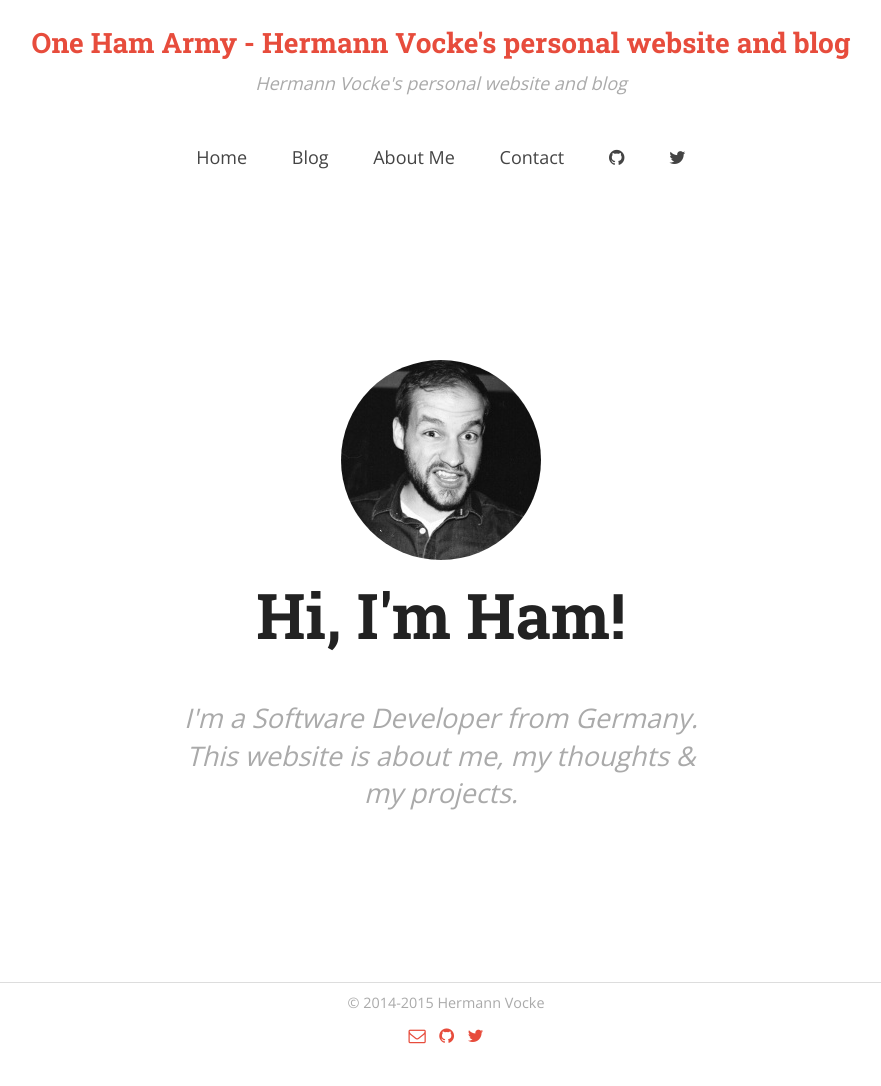
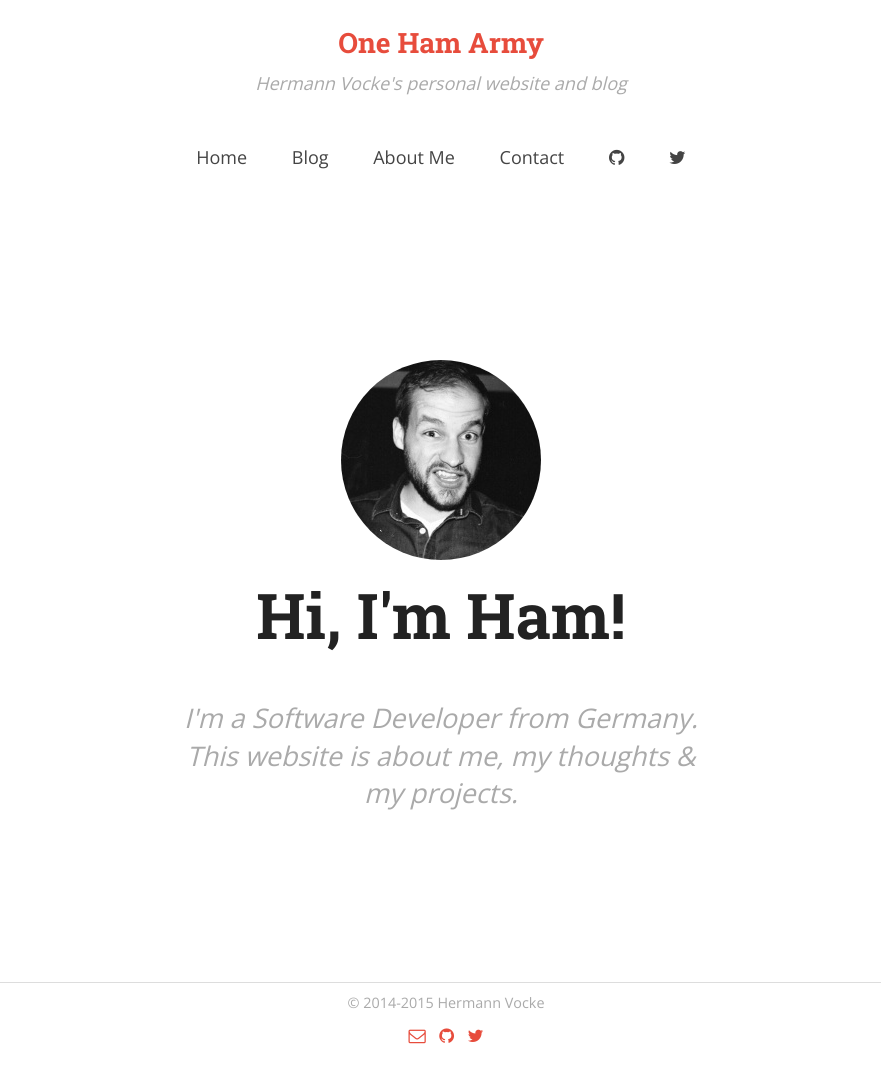
Before and after one commit to hamvocke/hamvocke.github.io, a Jekyll site: the page built from index.html, in a window 1280 px wide. Shown: the whole page, without its empty margins (199-1080 px from the left). Built offline with Jekyll 4.4.1, drawn with Linux system fonts in a browser that asks for light colours; nearby versions of some CDN libraries.

Commit message:
preparing config for RSS feed

```diff
--- a/_config.yml
+++ b/_config.yml
@@ -1,4 +1,6 @@
-name: One Ham Army - Hermann Vocke's personal website and blog
+name: One Ham Army
+description: Hermann Vocke on software development, technology and random stuff
+url: http://www.onehamarmy.com
 markdown: kramdown
 include: ['.htaccess']
 highlighter: pygments
```
